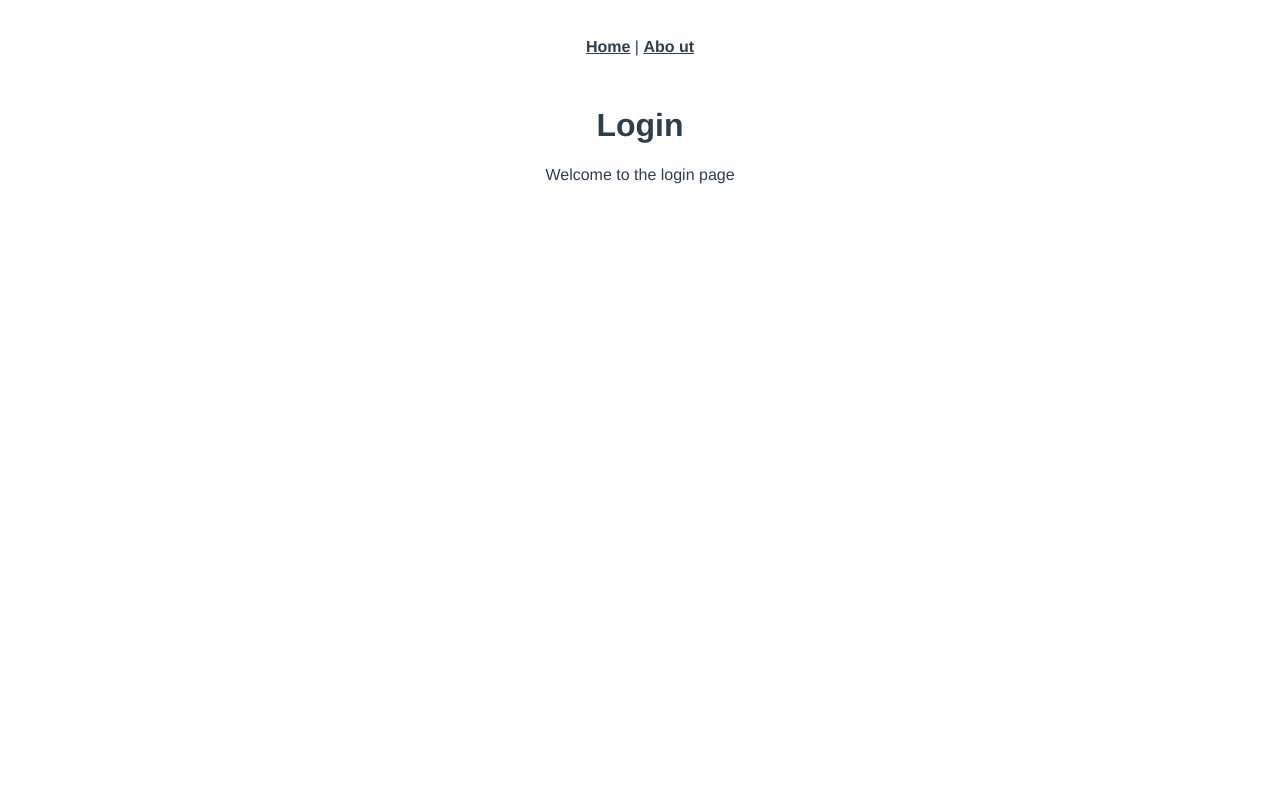
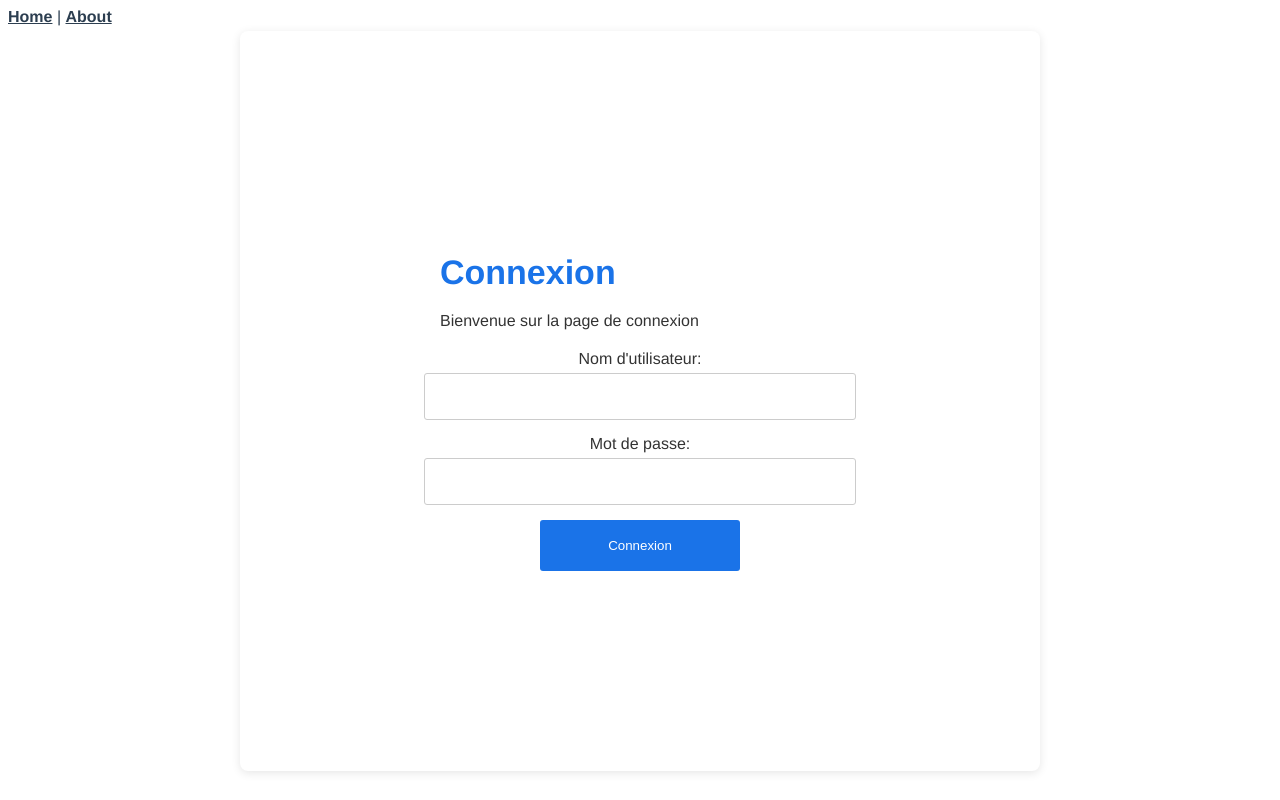
Before and after one commit to samuel-poinama/RatioMails, a Vue app: page /login in a window 1280 px wide. Built offline with nearby package versions, Linux system fonts and the light colour scheme.

Commit message:
Make login page

```diff
--- a/src/App.vue
+++ b/src/App.vue
@@ -1,7 +1,7 @@
 <template>
   <nav>
     <router-link to="/">Home</router-link> |
-    <router-link to="/about">Abo ut</router-link>
+    <router-link to="/about">About</router-link>
   </nav>
   <router-view/>
 </template>
@@ -11,12 +11,7 @@
   font-family: Avenir, Helvetica, Arial, sans-serif;
   -webkit-font-smoothing: antialiased;
   -moz-osx-font-smoothing: grayscale;
-  text-align: center;
   color: #2c3e50;
-}
-
-nav {
-  padding: 30px;
 }
 
 nav a {
--- a/src/router/index.js
+++ b/src/router/index.js
@@ -10,10 +10,7 @@ const routes = [
   {
     path: '/about',
     name: 'about',
-    // route level code-splitting
-    // this generates a separate chunk (about.[hash].js) for this route
-    // which is lazy-loaded when the route is visited.
-    component: () => import(/* webpackChunkName: "about" */ '../views/AboutView.vue')
+    component: () => import('../views/AboutView.vue')
   },
   {
     path: '/login',
--- a/src/views/LoginView.vue
+++ b/src/views/LoginView.vue
@@ -1,13 +1,109 @@
 <template>
-    <div>
-        <h1>Login</h1>
-        <p>Welcome to the login page</p>
+    <div class="login_container">
+        <div class="login_card">
+            <div class="login_content">
+                <h1 class="login_title">Connexion</h1>
+                <p class="login_description">Bienvenue sur la page de connexion</p>
+                <form @submit.prevent="login" class="login_form">
+                    <label for="username" class="login_label">Nom d'utilisateur:</label>
+                    <input type="text" id="username" v-model="username" class="login_input" required>
+                    <label for="password" class="login_label">Mot de passe:</label>
+                    <input type="password" id="password" v-model="password" class="login_input" required>
+                    <button type="submit" class="login_button">Connexion</button>
+                </form>
+                <p v-if="errorMessage" class="login_error">{{ errorMessage }}</p>
+            </div>
+        </div>
     </div>
 </template>
 
-
 <script>
 export default {
-    name: 'loginView'
+    name: 'loginView',
+    data() {
+        return {
+            username: '',
+            password: '',
+            errorMessage: ''
+        };
+    },
+    methods: {
+        login() {
+            if (this.username === 'user' && this.password === 'password') {
+                console.log('Connexion réussie');
+            } else {
+                this.errorMessage = 'Nom d\'utilisateur ou mot de passe invalide';
+            }
+        }
+    }
 }
 </script>
+
+<style scoped>
+.login_container {
+    display: flex;
+    justify-content: center;
+    align-items: center;
+    height: calc(100vh - 50px);
+}
+
+.login_card {
+    width: 400px;
+    padding: 200px;
+    border-radius: 8px;
+    background-color: #fff;
+    box-shadow: 0 2px 10px rgba(0, 0, 0, 0.1);
+}
+
+.login_title {
+    font-size: 34px;
+    margin-bottom: 20px;
+    color: #1a73e8;
+}
+
+.login_description {
+    font-size: 16px;
+    margin-bottom: 20px;
+    color: #333;
+}
+
+.login_form {
+    display: flex;
+    flex-direction: column;
+    align-items: center;
+}
+
+.login_label {
+    font-size: 16px;
+    margin-bottom: 5px;
+    color: #333;
+}
+
+.login_input {
+    width: 100%;
+    padding: 15px;
+    margin-bottom: 15px;
+    border: 1px solid #ccc;
+    border-radius: 3px;
+}
+
+.login_button {
+    width: 50%;
+    padding: 18px;
+    background-color: #1a73e8;
+    color: #fff;
+    border: none;
+    border-radius: 3px;
+    cursor: pointer;
+}
+
+.login_button:hover {
+    background-color: #0d47a1;
+}
+
+.login_error {
+    font-size: 14px;
+    color: red;
+    margin-top: 10px;
+}
+</style>
```
